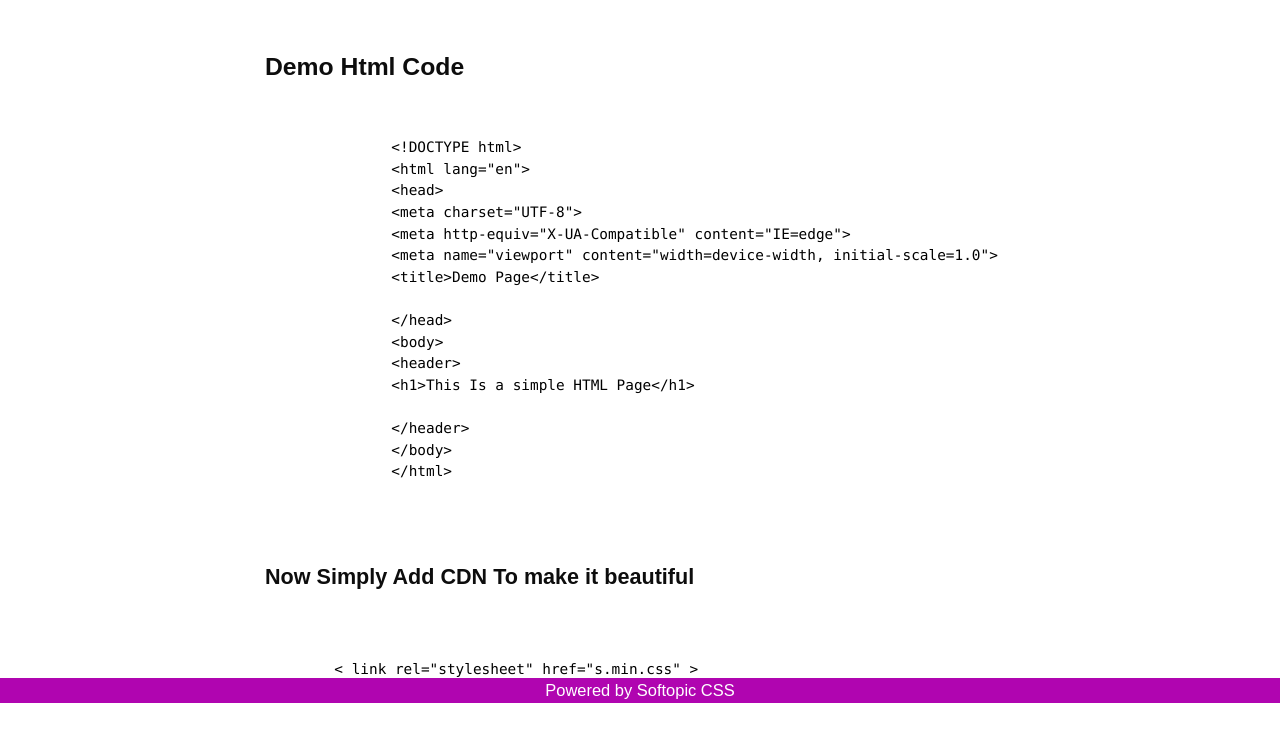
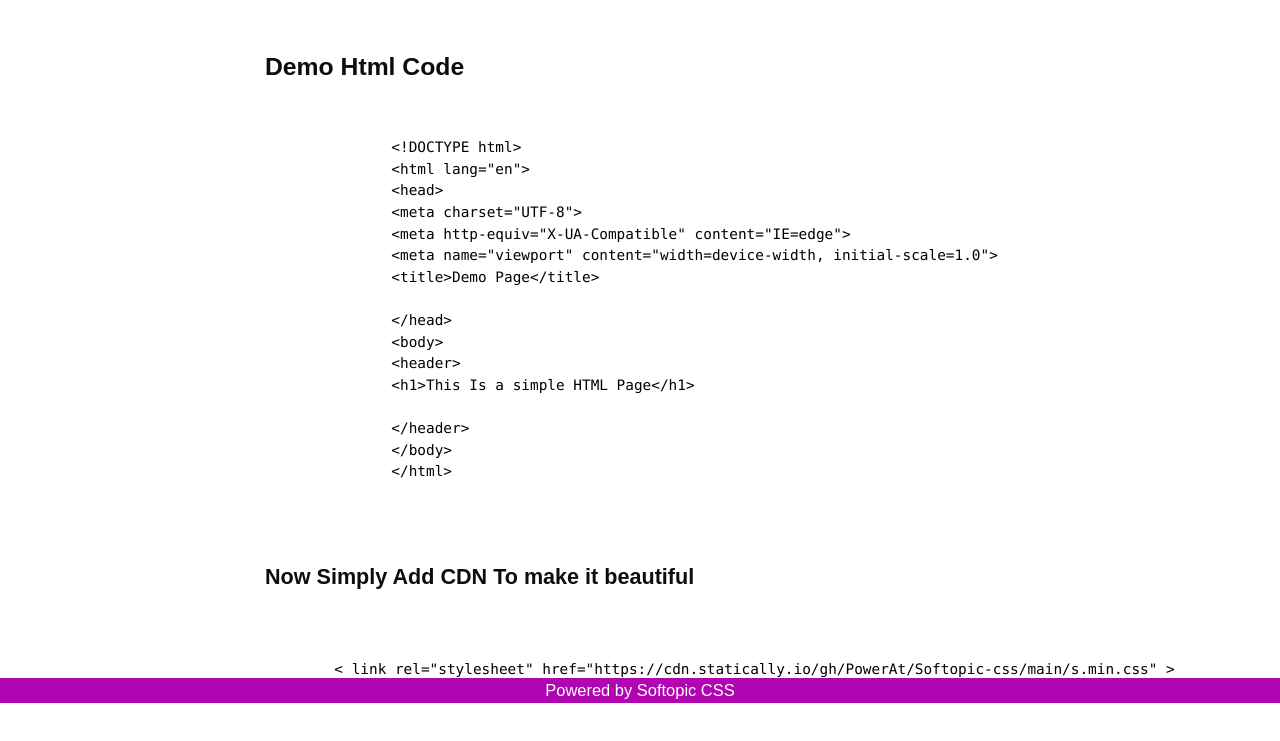
Before and after one commit to PowerAt/Softopic-css, a plain HTML site: page usage.html in a window 1280 px wide. Shown: the part 97-838 px from the top of the page. Drawn offline with Linux system fonts and the light colour scheme; a web font is replaced by a local one.

Commit message:
Update usage.html

```diff
--- a/usage.html
+++ b/usage.html
@@ -51,7 +51,7 @@
     <pre>
 
         <!-- make a link css tag     -->
-        < link rel="stylesheet" href="s.min.css" >
+        < link rel="stylesheet" href="https://cdn.statically.io/gh/PowerAt/Softopic-css/main/s.min.css" >
 
        </pre>
 
```
